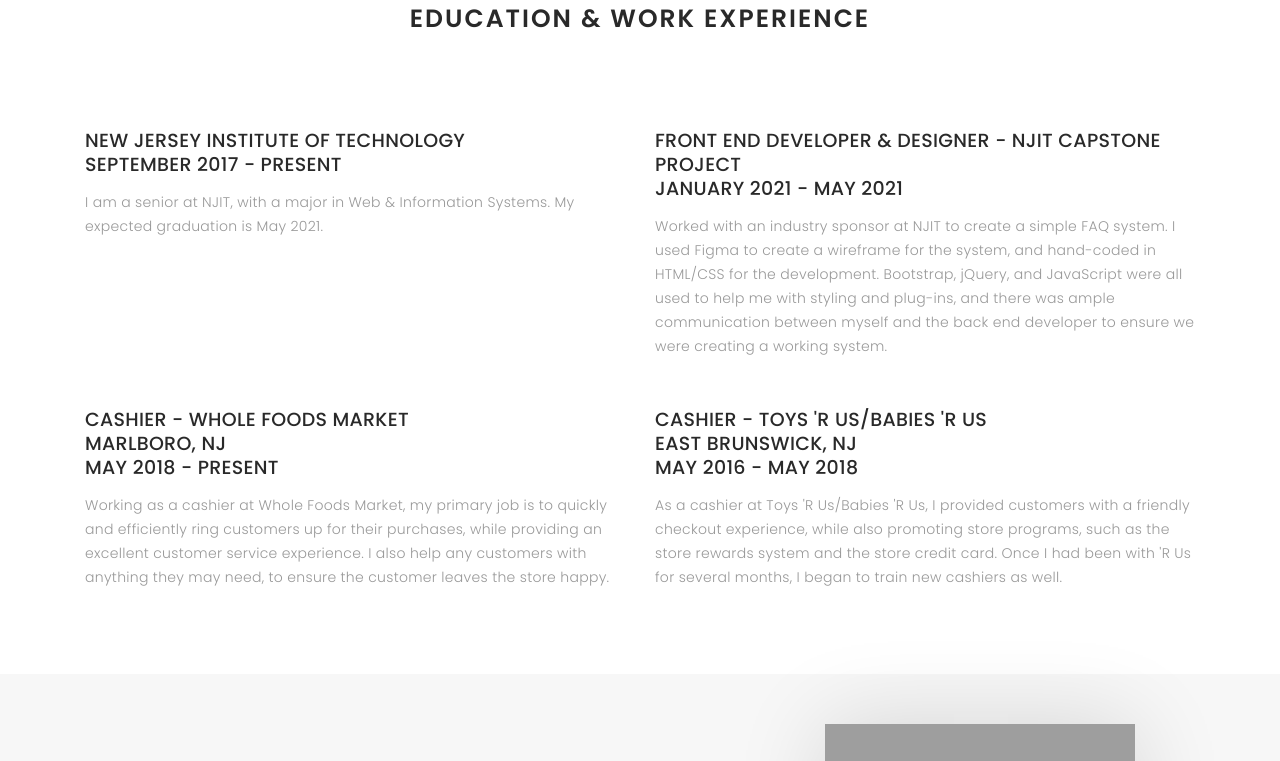
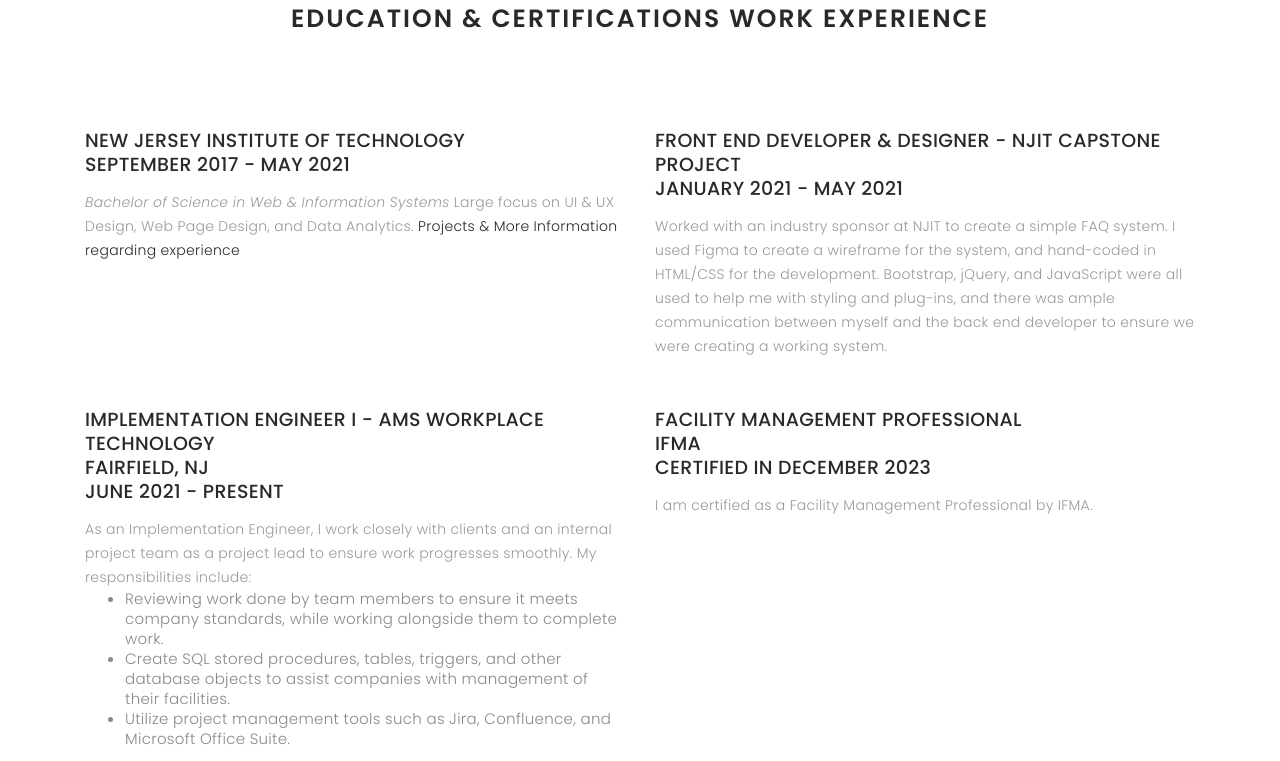
Before and after one commit to meganmachado/meganmachado.github.io, a plain HTML site: page index.html in a window 1280 px wide. Shown: the part 1576-2337 px from the top of the page. Drawn offline with nearby package versions, Linux system fonts and the light colour scheme; grey boxes are pictures that could not be loaded; a web font is replaced by a local one.

Commit message:
Updates
Experience, background, other information

```diff
--- a/index.html
+++ b/index.html
@@ -101,9 +101,8 @@
         <div class="col-lg-7">
           <div class="about-descr">
 
-            <p class="p-heading">I am an aspiring web-page and UI/UX designer from the New Jersey/New York area who loves modern and simple design.</p>
-            <p class="separator">In my free time, I love to cook, take photos, and travel. I have had a passion for graphic design for several years,
-            which aids in my web page and UI designing.</p>
+            <p class="p-heading">As an Implementation Engineer, I work closely with SQL Databases to assist companies with managing their facility workflows. I help clients to analyze their data by creating SSRS reports, Exago reports, and pages within their facility management software.</p>
+            <p class="separator">In my free time, I love to cook, play video games, and try new foods. I am creative and have a deep passion for using creativity in my personal and professional projects.</p>
 
           </div>
 
@@ -118,7 +117,7 @@
 
     <div class="container">
       <div class="section-title text-center">
-        <h2>education & work experience</h2>
+        <h2>education & certifications work experience</h2>
       </div>
     </div>
 
@@ -134,11 +133,12 @@
                 <h4 class="job">
                   NEW JERSEY INSTITUTE OF TECHNOLOGY
                   <br>
-                  SEPTEMBER 2017 - PRESENT
+                  SEPTEMBER 2017 - MAY 2021
                 </h4>
                 <p class="separator">
-                  I am a senior at NJIT, with a major in Web & Information Systems.
-                  My expected graduation is May 2021.
+                  <i>Bachelor of Science in Web & Information Systems</i>
+                  Large focus on UI & UX Design, Web Page Design, and Data Analytics.
+                  <a href="link">Projects & More Information regarding experience</a>
                 </p>
 
               </div>
@@ -174,16 +174,20 @@
               <div class="journal-txt">
 
                 <h4 class="job">
-                  CASHIER - WHOLE FOODS MARKET
+                  IMPLEMENTATION ENGINEER I - AMS WORKPLACE TECHNOLOGY
                   <br>
-                  MARLBORO, NJ
+                  FAIRFIELD, NJ
                   <br>
-                  MAY 2018 - PRESENT
+                  JUNE 2021 - PRESENT
                 </h4>
                 <p class="separator">
-                  Working as a cashier at Whole Foods Market, my primary job is to quickly and efficiently ring
-                  customers up for their purchases, while providing an excellent customer service experience.
-                  I also help any customers with anything they may need, to ensure the customer leaves the store happy.
+                  As an Implementation Engineer, I work closely with clients and an internal project team as a project lead to ensure work progresses smoothly.
+                  My responsibilities include:
+                  <ul>
+                    <li>Reviewing work done by team members to ensure it meets company standards, while working alongside them to complete work.</li>
+                    <li>Create SQL stored procedures, tables, triggers, and other database objects to assist companies with management of their facilities.</li>
+                    <li>Utilize project management tools such as Jira, Confluence, and Microsoft Office Suite.</li>
+                  </ul>
                 </p>
 
               </div>
@@ -197,16 +201,14 @@
 
               <div class="journal-txt">
 
-                <h4 class="job">CASHIER - TOYS 'R US/BABIES 'R US
+                <h4 class="job">FACILITY MANAGEMENT PROFESSIONAL
                   <br>
-                  EAST BRUNSWICK, NJ
+                  IFMA
                   <br>
-                  MAY 2016 - MAY 2018
+                  CERTIFIED IN DECEMBER 2023
                 </h4>
                 <p class="separator">
-                  As a cashier at Toys 'R Us/Babies 'R Us, I provided customers with a friendly checkout experience,
-                  while also promoting store programs, such as the store rewards system and the store credit card.
-                  Once I had been with 'R Us for several months, I began to train new cashiers as well.
+                  I am certified as a Facility Management Professional by IFMA.
                 </p>
 
               </div>
@@ -239,7 +241,7 @@
                 <li>Fluency in Portuguese</li>
                 <li>Interpersonal skills</li>
                 <li>I work well in a fast-paced environment</li>
-                <li>Knowledge of Microsoft Office Suite</li>
+                <li>Microsoft Office Suite</li>
                 <li>I work well with cloud services</li>
                   <ul>
                     <li>Ex. Google Drive and Office 365</li>
--- a/js/main.js
+++ b/js/main.js
@@ -79,9 +79,9 @@ $(document).ready(function() {
 
   $(function() {
     typed.typed({
-      strings: ["Megan Machado", "web page designer", "ui/ux designer"],
+      strings: ["Megan Machado"],
       typeSpeed: 125,
-      loop: true,
+      loop: false,
     });
   });
 
```
